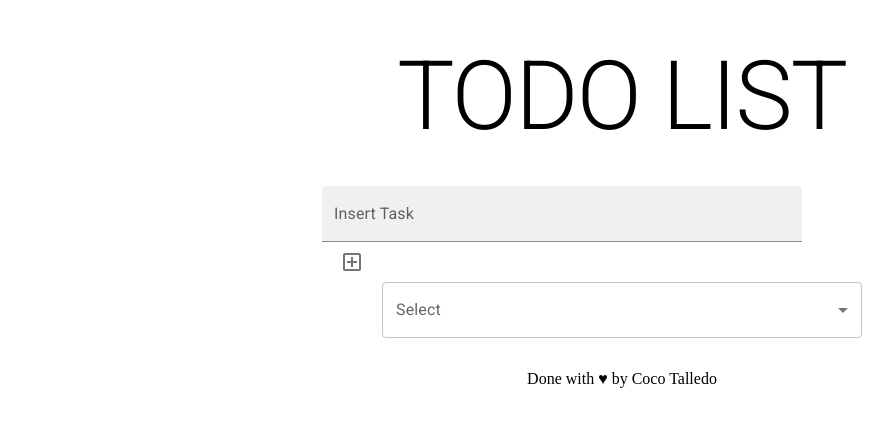
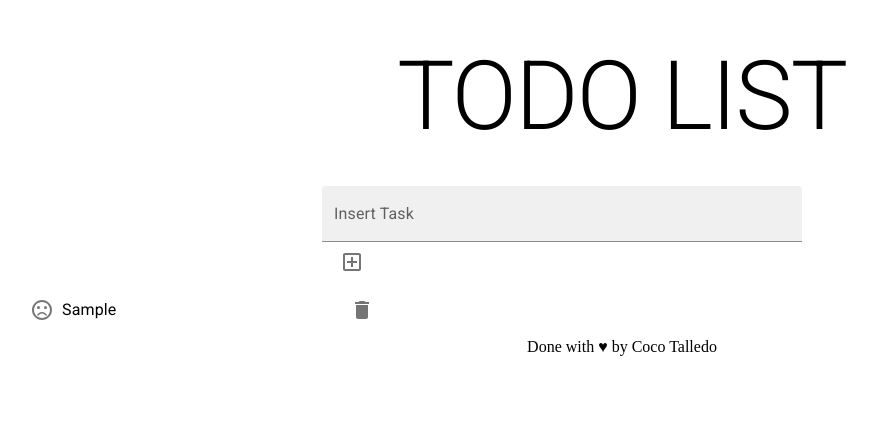
Before and after one commit to CorinaTalledo/todo-list, a React (Vite) app: page / in a window 1280 px wide. Both pictures are taken after typing "Sample" into the empty fields and a click on the button "add task". Shown: the top 424 px of the page, without its empty margins (18-911 px from the left). Built offline with nearby package versions, Linux system fonts and the light colour scheme.

Commit message:
add prop primary to render tasks

```diff
--- a/src/components/Task.jsx
+++ b/src/components/Task.jsx
@@ -1,15 +1,13 @@
-import React from "react";
-import TaskButtons from "./TaskButtons";
+import ListItem from "@mui/material/ListItem";
+import ListItemText from "@mui/material/ListItemText";
+import IconButton from "@mui/material/IconButton";
+import DeleteIcon from '@mui/icons-material/Delete';
+import GradeOutlinedIcon from '@mui/icons-material/GradeOutlined';
+import GradeIcon from '@mui/icons-material/Grade';
+import SentimentSatisfiedAltOutlinedIcon from '@mui/icons-material/SentimentSatisfiedAltOutlined';
+import SentimentDissatisfiedOutlinedIcon from '@mui/icons-material/SentimentDissatisfiedOutlined';
 
-import ListItem from "@mui/material/ListItem";
-import ListItemButton from "@mui/material/ListItemButton";
-import ListItemIcon from "@mui/material/ListItemIcon";
-import ListItemText from "@mui/material/ListItemText";
-import Checkbox from "@mui/material/Checkbox";
-import IconButton from "@mui/material/IconButton";
-import CommentIcon from "@mui/icons-material/Comment";
-
-export default function Task({ task, state, id }) {
+export default function Task({ taskDescription, state, id }) {
   // const [checked, setChecked] = React.useState([0]);
 
   // const handleToggle = (value) => () => {
@@ -27,23 +25,16 @@ export default function Task({ task, state, id }) {
 
   return (
     <div>
-      <ListItem disablePadding id={id}>
-        <ListItemButton
-          role={undefined}
-          // onClick={handleToggle(value)}
-          dense
-        >
-          {/* <ListItemIcon>
-                  <Checkbox
-                    edge="start"
-                    checked={checked.indexOf(value) !== -1}
-                    tabIndex={-1}
-                    disableRipple
-                    inputProps={{ "aria-labelledby": labelId }}
-                  />
-                </ListItemIcon> */}
-          <ListItemText value={task} />
-        </ListItemButton>
+      <ListItem disablePadding id={id} state={state}>
+          <IconButton aria-label="delete">
+            <SentimentDissatisfiedOutlinedIcon />
+          </IconButton>
+
+          <ListItemText primary={taskDescription} />
+
+          <IconButton aria-label="delete">
+            <DeleteIcon />
+          </IconButton>
       </ListItem>
     </div>
   );
--- a/src/components/TaskList.jsx
+++ b/src/components/TaskList.jsx
@@ -12,34 +12,18 @@ import List from "@mui/material/List";
 
 export default function TaskList({ tasks }) {
 
-  // const [age, setAge] = React.useState('');
-
-  // const handleChange = (event) => {
-  //   setAge(event.target.value);
-  // };
-
   return (
     <Box>
-      <FormControl sx={{ width: '40%' }}>
-        <InputLabel id="demo-simple-select-label">Select</InputLabel>
-        <Select labelId="demo-simple-select-label" id="demo-simple-select" /* value={select} */ label="Select" /* onChange={handleChange} */ >
-          <MenuItem /* value={all} */>Todas</MenuItem>
-          <MenuItem /* value={done} */>Completas</MenuItem>
-          <MenuItem /* value={todo} */>Incompletas</MenuItem>
-        </Select>
-      </FormControl>
-
       <List sx={{ width: "100%", maxWidth: 360, bgcolor: "background.paper" }}>
       {tasks.map((task) =>(
         <Task
           key={task.id}
           id={task.id}
-          task={task.task}
+          taskDescription={task.taskDescription}
           state={task.completed}
         />
         ))}
       </List>
-
     </Box>
   )
 }
```
Also changed, not shown: src/components/Select.jsx (added, +16 -0 lines).
